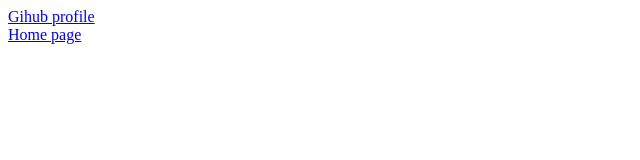
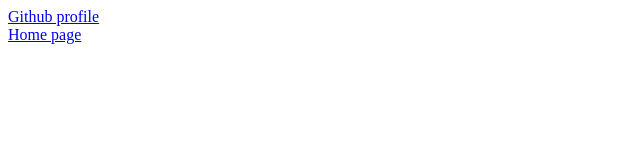
Before and after one commit to upriss/github.io, a plain HTML site: page index.html in a window 1280 px wide. Shown: the full height of the page, 0-640 px from the left. Drawn offline with Linux system fonts and the light colour scheme.

Commit message:
Update index.html

```diff
--- a/index.html
+++ b/index.html
@@ -1,7 +1,7 @@
 <html>
   <body>
 
-<a href="https://github.com/upriss">Gihub profile</a><br>
+<a href="https://github.com/upriss">Github profile</a><br>
 <a href="https://www.upriss.org.uk">Home page</a>
   </body>
 </html>
```
